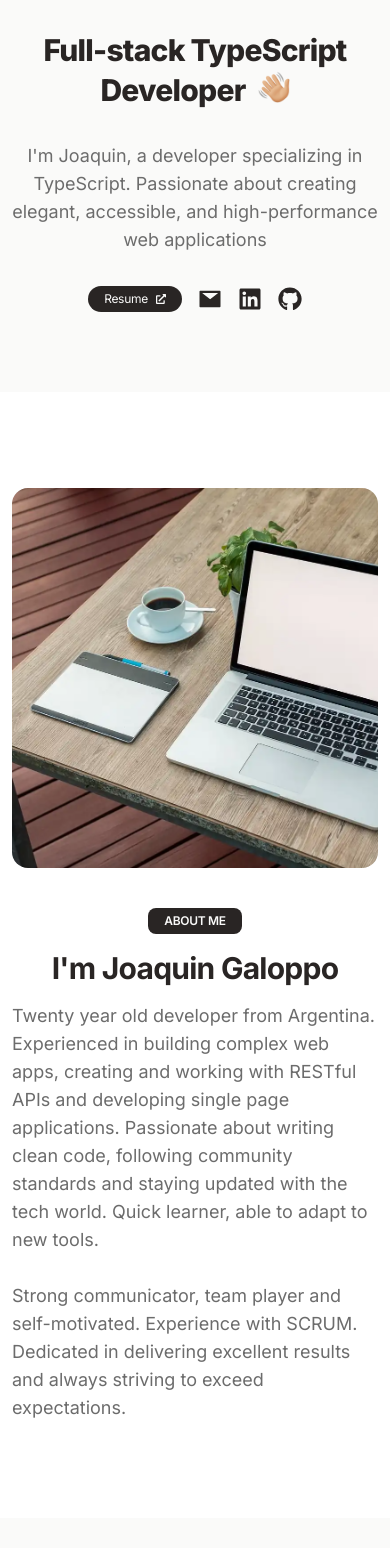
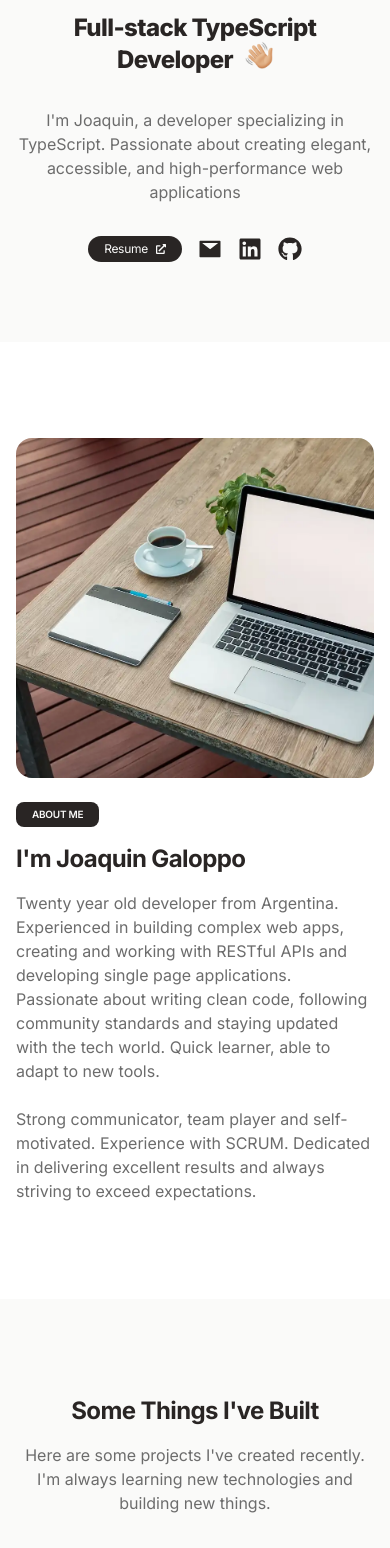
Before and after one commit to joagaloppo/portfolio, a Next.js app: page / in a window 390 px wide. Shown: the part 380-1928 px from the top of the page. Built offline with nearby package versions, Linux system fonts and the light colour scheme; a web font is replaced by a local one; what tailwindcss-debug-screens would draw is missing.

Commit message:
Improve responsiveness

```diff
--- a/src/app/components/About.tsx
+++ b/src/app/components/About.tsx
@@ -3,12 +3,12 @@ import Image from "next/image";
 const About: React.FC = () => {
   return (
     <section id="about" className="bg-white ">
-      <div className="mx-auto flex w-full max-w-screen-lg flex-col gap-10 px-3 py-24 text-center lg:flex-row lg:gap-20 lg:px-6 lg:py-40 lg:text-left">
+      <div className="mx-auto flex w-full max-w-screen-lg flex-col gap-y-6 px-4 py-24 text-center lg:flex-row lg:gap-20 lg:px-6 lg:py-40 lg:text-left">
         <div className="flex w-full items-center">
-          <div className="relative mx-auto h-[380px] lg:h-full max-w-md sm:w-full">
+          <div className="relative mx-auto h-[340px] max-w-md sm:w-full lg:h-full">
             <Image
               src="/about.webp"
-              className="h-full min-h-[380px] w-auto rounded-2xl object-cover"
+              className="h-full w-auto rounded-2xl object-cover"
               alt="About"
               width={1920}
               height={1080}
@@ -33,14 +33,12 @@ const About: React.FC = () => {
             </div>
           </div>
         </div>
-        <div className="flex w-full flex-col gap-4">
-          <div className="flex w-fit mx-auto lg:mx-0 rounded-lg bg-primary text-stone-50 px-4 py-[5px]">
-                  <span className="align-baseline font-semibold text-xs tracking-tight">
-                    ABOUT ME
-                  </span>
-                </div>
-          <h3 className="text-3xl font-bold tracking-tight  text-primary">I&apos;m Joaquin Galoppo</h3>
-          <p className="mx-auto max-w-md text-left text-lg text-secondary lg:mx-0 ">
+        <div className="flex w-full flex-col gap-4 max-w-md mx-auto">
+          <div className="flex w-fit rounded-lg bg-primary px-4 py-[5px] text-stone-50 lg:mx-0">
+            <span className="align-baseline text-[10px] font-semibold tracking-tight lg:text-xs">ABOUT ME</span>
+          </div>
+          <h3 className="text-2xl max-w-md w-full mx-auto text-left font-bold tracking-tight text-primary lg:text-3xl">I&apos;m Joaquin Galoppo</h3>
+          <p className="text-md mx-auto max-w-md text-left text-secondary lg:mx-0 lg:text-lg ">
             Twenty year old developer from Argentina. Experienced in building complex web apps, creating and working
             with RESTful APIs and developing single page applications. Passionate about writing clean code, following
             community standards and staying updated with the tech world. Quick learner, able to adapt to new tools.
--- a/src/app/components/Contact.tsx
+++ b/src/app/components/Contact.tsx
@@ -19,34 +19,34 @@ const contactInfo = [
     text: "Linkedin",
     info: "@joagaloppo",
     icon: <LinkedIn className="h-6 w-auto text-primary" />,
-    link: "https://github.com/joagaloppo",
+    link: "https://linkedin.com/in/joagaloppo",
   },
   {
     text: "Github",
     info: "@joagaloppo",
     icon: <GitHub className="h-6 w-auto text-primary" />,
-    link: "https://linkedin.com/in/joagaloppo",
+    link: "https://github.com/joagaloppo",
   },
 ];
 
 const Contact: React.FC = () => {
   return (
     <section id="contact" className="bg-white ">
-      <div className="mx-auto flex w-full max-w-screen-lg flex-col gap-10 px-3 py-24 text-center lg:flex-row lg:gap-20 lg:px-6 lg:py-40 lg:text-left">
-        <div className="flex w-full flex-col gap-12">
-          <div className="flex flex-col items-center gap-5 lg:items-start">
-            <div className="mx-auto flex w-fit rounded-lg bg-primary px-4 py-[5px] text-stone-50 lg:mx-0">
-              <span className="align-baseline text-xs font-semibold tracking-tight">CONTACT</span>
+      <div className="mx-auto flex w-full max-w-md flex-col gap-10 px-4 py-24 text-left lg:max-w-screen-lg lg:flex-row lg:gap-20 lg:px-6 lg:py-40">
+        <div className="flex w-full flex-col gap-8 lg:gap-12">
+          <div className="flex flex-col items-start gap-5">
+            <div className="flex w-fit rounded-lg bg-primary px-4 py-[5px] text-stone-50 lg:mx-0">
+              <span className="text-[10px] font-semibold tracking-tight lg:text-xs">CONTACT</span>
             </div>
-            <div className="flex flex-col items-center gap-3 lg:items-start">
-              <h3 className="text-3xl font-bold tracking-tight  text-primary">Get In Touch</h3>
-              <p className="text-md max-w-md text-secondary">
+            <div className="flex flex-col items-start gap-3">
+              <h3 className="text-2xl font-bold tracking-tight text-primary  lg:text-3xl">Get In Touch</h3>
+              <p className="text-md max-w-md tracking-tight text-secondary lg:max-w-lg lg:text-lg">
                 I&apos;m always open to new opportunities, so feel free to contact me if you have any questions or just
                 want to say hi.
               </p>
             </div>
           </div>
-          <div className="mx-auto flex w-fit max-w-full flex-col gap-12 gap-x-20 lg:mx-0 lg:grid lg:grid-cols-2">
+          <div className="flex w-fit max-w-full flex-col gap-8 gap-x-20 lg:mx-0 lg:grid lg:grid-cols-2 lg:gap-12">
             {contactInfo.map((info, index) => (
               <ContactInfo key={index} {...info} />
             ))}
@@ -64,23 +64,18 @@ const ContactInfo: React.FC<{
   link: string;
 }> = ({ text, info, icon, link }) => {
   return (
-    <div className="mx-auto flex w-full max-w-md gap-8 overflow-visible lg:mx-0">
-      <div className="flex h-20 min-w-[5rem] items-center justify-center rounded-full border border-secondary/10 bg-white text-primary shadow-[0px_0px_10px_rgba(0,0,0,0.08)]">
-        {icon}
+    <a href={link} target="_blank" rel="noopener noreferrer">
+      <div className="mx-auto flex w-full max-w-md gap-6 lg:gap-8 overflow-visible lg:mx-0">
+        <div className="flex h-[4.5rem] min-w-[4.5rem] items-center justify-center rounded-full border border-secondary/20 bg-white text-primary lg:h-20 lg:min-w-[5rem]">
+          {icon}
+        </div>
+
+        <div className="flex w-full max-w-md flex-col justify-center overflow-hidden">
+          <span className="text-left text-md font-semibold text-primary lg:text-lg">{text}</span>
+          <span className="text-left text-sm font-normal text-secondary lg:text-md">{info}</span>
+        </div>
       </div>
-
-      <div className="flex w-full max-w-md flex-col justify-center overflow-hidden">
-        <span className="text-left text-xl font-semibold text-primary">{text}</span>
-        <a
-          href={link}
-          target="_blank"
-          rel="noopener noreferrer"
-          className="text-md text-left font-normal text-secondary"
-        >
-          {info}
-        </a>
-      </div>
-    </div>
+    </a>
   );
 };
 
--- a/src/app/components/Hero.tsx
+++ b/src/app/components/Hero.tsx
@@ -6,14 +6,14 @@ const Hero: React.FC = () => {
   return (
     <>
       <section id="hero" className="bg-stone-50 ">
-        <div className="h-[74px]" />
-        <div className="mx-auto flex max-w-screen-lg flex-col-reverse items-center justify-center gap-8 px-3 pb-20 pt-12 lg:min-h-[calc(calc(100svh_-_74px))] lg:flex-row lg:px-6 lg:pt-0">
+        <div className="h-16"/>
+        <div className="mx-auto flex max-w-screen-lg flex-col-reverse items-center justify-center gap-8 px-4 pb-20 pt-10 lg:min-h-[calc(calc(100svh_-_74px))] lg:flex-row lg:px-6 lg:pt-0">
           <div className="flex w-full flex-col items-center gap-8 lg:items-start lg:gap-12">
-            <span className="flex-grow text-center text-3xl font-extrabold leading-10 tracking-tight text-primary lg:text-left lg:text-5xl lg:leading-[58px]">
+            <span className="flex-grow text-center text-2xl font-extrabold leading-8 tracking-tight text-primary lg:text-left lg:text-5xl lg:leading-[58px]">
               Full-stack TypeScript <br />
               Developer
               <Image
-                className="relative bottom-[6px] ml-3 inline-flex h-8 w-auto tracking-tight lg:bottom-[7px] lg:h-11"
+                className="relative bottom-[6px] ml-3 inline-flex h-7 w-auto tracking-tight lg:bottom-[7px] lg:h-11"
                 src="/hand.png"
                 alt="Hero"
                 width={44}
@@ -21,7 +21,7 @@ const Hero: React.FC = () => {
               />
             </span>
 
-            <span className="max-w-md text-center text-lg font-normal text-secondary lg:max-w-lg lg:text-left lg:text-xl ">
+            <span className="max-w-md text-center text-md font-normal text-secondary lg:max-w-lg lg:text-left lg:text-xl ">
               I&apos;m Joaquin, a developer specializing in TypeScript. Passionate about creating elegant, accessible,
               and high-performance web applications
             </span>
--- a/src/app/components/Nav.tsx
+++ b/src/app/components/Nav.tsx
@@ -8,7 +8,7 @@ import * as Dialog from "@radix-ui/react-dialog";
 export const Nav: React.FC = () => {
   return (
     <nav className="fixed z-50 w-full border-b bg-white bg-white/95 py-5 lg:py-6 backdrop-blur-sm">
-      <div className="mx-auto flex w-full max-w-screen-lg items-center justify-between px-3 lg:px-6">
+      <div className="mx-auto flex w-full max-w-screen-lg items-center justify-between px-4 lg:px-6">
         <h1
           onClick={() => scrollTo("hero")}
           className="cursor-pointer font-semibold tracking-tight text-primary hover:underline"
@@ -51,7 +51,7 @@ const Drawer = () => {
           className="visible fixed inset-0 z-50 flex h-fit w-full justify-end sm:invisible"
           aria-label="Drawer"
         >
-          <div className="mx-auto flex min-h-[100dvh] w-full flex-col overflow-y-auto bg-white px-3 py-5 lg:py-6 lg:px-6">
+          <div className="mx-auto flex min-h-[100dvh] w-full flex-col overflow-y-auto bg-white px-4 py-5 lg:py-6 lg:px-6">
             <button onClick={() => setOpen(false)} className="flex w-full justify-end">
               <IoCloseSharp className="h-6 w-auto text-primary" />
             </button>
--- a/src/app/components/Work.tsx
+++ b/src/app/components/Work.tsx
@@ -39,12 +39,12 @@ const Work: React.FC = () => {
 
   return (
     <section id="work" className="bg-stone-50  py-24 lg:py-40">
-      <div className="mx-auto flex max-w-screen-lg flex-col gap-12 px-3 lg:px-6">
+      <div className="mx-auto flex max-w-screen-lg flex-col gap-12 px-4 lg:px-6">
         <div className="flex flex-col items-center justify-center">
           <div className="mx-auto flex w-full max-w-md flex-col gap-4 text-center">
-            <h3 className="text-3xl font-bold tracking-tight  text-primary">What I&apos;ve been working on</h3>
-            <p className="text-lg text-secondary">
-              Here are some projects I&apos;ve created recently. I&apos;m always learning new tech and building things.
+            <h3 className="text-2xl lg:text-3xl font-bold tracking-tight  text-primary">Some Things I&apos;ve Built</h3>
+            <p className="text-md lg:text-lg text-secondary">
+              Here are some projects I&apos;ve created recently. I&apos;m always learning new technologies and building new things.
             </p>
           </div>
         </div>
```
